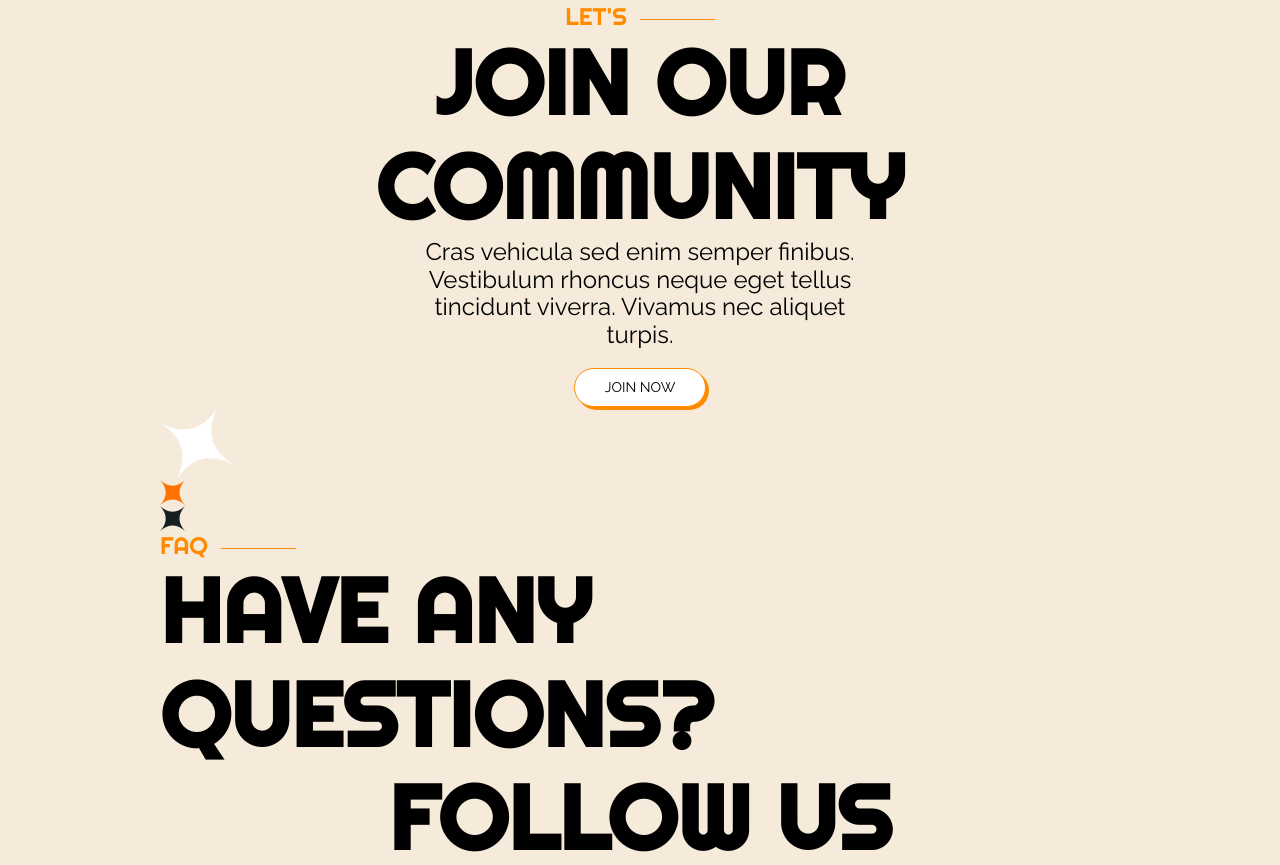
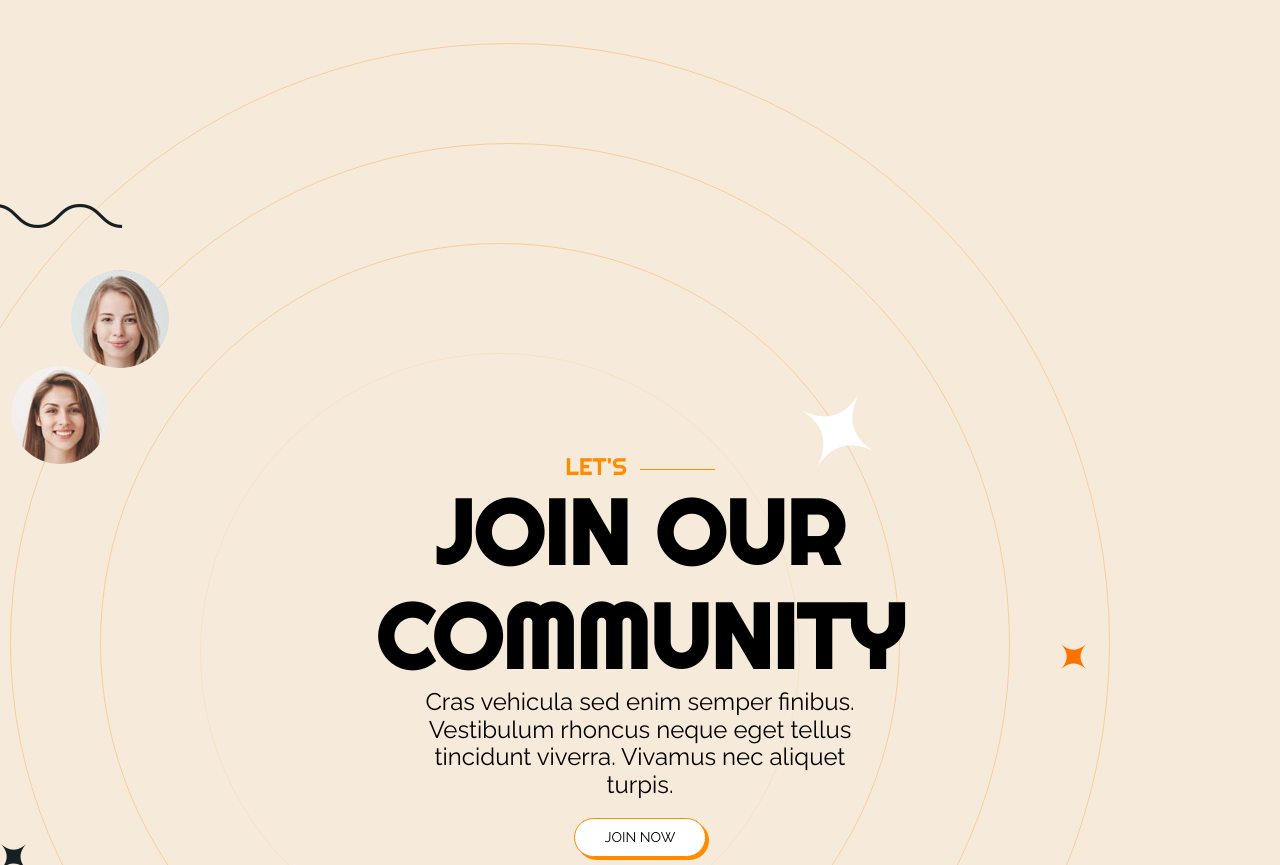
Before and after one commit to ldevuono/digistic, a plain HTML site: page index.html in a window 1280 px wide. Shown: the part 4988-5853 px from the top of the page. Drawn offline with Linux system fonts and the light colour scheme.

Commit message:
working on join us circles

```diff
--- a/index.html
+++ b/index.html
@@ -143,13 +143,21 @@
             <!-- TODO:circle stuff -->
             <div class="circles" role="presentation">
                 <div class="circleSmall">
-                    <img class="particle" src="./assets/particle-white.png" alt="white sparkle">
                 </div>
                 <div class="circleMedium">
-                    <img class="particle" src="./assets/particle-orange.png" alt="orange sparkle">
+                    <img class="particle" src="./assets/particle-white.png" alt="white sparkle">
                 </div>
                 <div class="circleLarge">
                     <img class="particle" src="./assets/particle-black.png" alt="black sparkle">
+                    <img class="commuter commuter1" src="./assets/commuter-1.jpg" alt="A smiling commuter">
+                    <img class="commuter commuter4" src="./assets/commuter-4.jpg" alt="A smiling commuter">
+                    <img class="commuter commuter3" src="./assets/commuter-3.jpg" alt="A smiling commuter">
+                </div>
+                <div class="circleLarger">
+                    <img class="particle" src="./assets/particle-orange.png" alt="orange sparkle">
+                    <img class="commuter commuter2" src="./assets/commuter-2.jpg" alt="A smiling commuter">
+                    <img class="commuter commuter5" src="./assets/commuter-5.jpg" alt="A smiling commuter">
+                    <img class="wave" src="./assets/banner-wave.png" alt="squiggly line">
                 </div>
             </div>
         </section>
--- a/styles/sass/partials/_faq.scss
+++ b/styles/sass/partials/_faq.scss
@@ -0,0 +1,3 @@
+.faq {
+    margin-top: 500px;
+}
--- a/styles/sass/partials/_join.scss
+++ b/styles/sass/partials/_join.scss
@@ -1,10 +1,90 @@
 .join {
     .joinText {
         text-align: center;
+        padding-top: 200px;
 
         p {
             width: 50%;
             margin: 0 auto;
         }
     }
+
+    position:relative;
+
+    .commuter {
+        border-radius: 50%;
+        position: relative;
+    }
+
+    .circleSmall {
+        width: 600px;
+        height: 600px;
+        border-radius: 50%;
+        border: 1px solid rgb(255, 140, 0, 0.1);
+        position: absolute;
+        top: 100px;
+        z-index: -10;
+        right: 320px;
+    }
+
+    .circleMedium {
+        width: 800px;
+        height: 800px;
+        border-radius: 50%;
+        border: .2px solid rgb(255, 140, 0, 0.3);
+        position: absolute;
+        top: -10px;
+        z-index: -10;
+        right: 220px;
+
+        .particle {
+            position: relative;
+            left: 700px;
+            top: 150px;
+        }
+    }
+
+    .circleLarge {
+        width: 1000px;
+        height: 1000px;
+        border-radius: 50%;
+        border: .2px solid rgb(255, 140, 0, 0.3);
+        position: absolute;
+        top: -110px;
+        z-index: -10;
+        right: 110px;
+
+        .particle {
+            position: relative;
+            top: 700px;
+            left: -10px;
+        }
+
+        .commuter1 {
+            top: 100px;
+            left: 60px;
+        }
+
+        .commuter4 {
+            top: 650px;
+            left: 65px;
+        }
+    }
+
+    .circleLarger {
+        width: 1200px;
+        height: 1200px;
+        border-radius: 50%;
+        border: .2px solid rgb(255, 140, 0, 0.3);
+        position: absolute;
+        top: -210px;
+        z-index: -10;
+        right: 10px;
+
+        .particle {
+            position: relative;
+            top: 600px;
+            left: 1150px;
+        }
+    }
 }
--- a/styles/sass/partials/_roadmap.scss
+++ b/styles/sass/partials/_roadmap.scss
@@ -1,5 +1,5 @@
 .roadmap {
-    margin-bottom: 150px;
+    margin-bottom: 400px;
 
     ul {
         margin-top: 100px;
```
Also changed, not shown: styles/styles.css.
